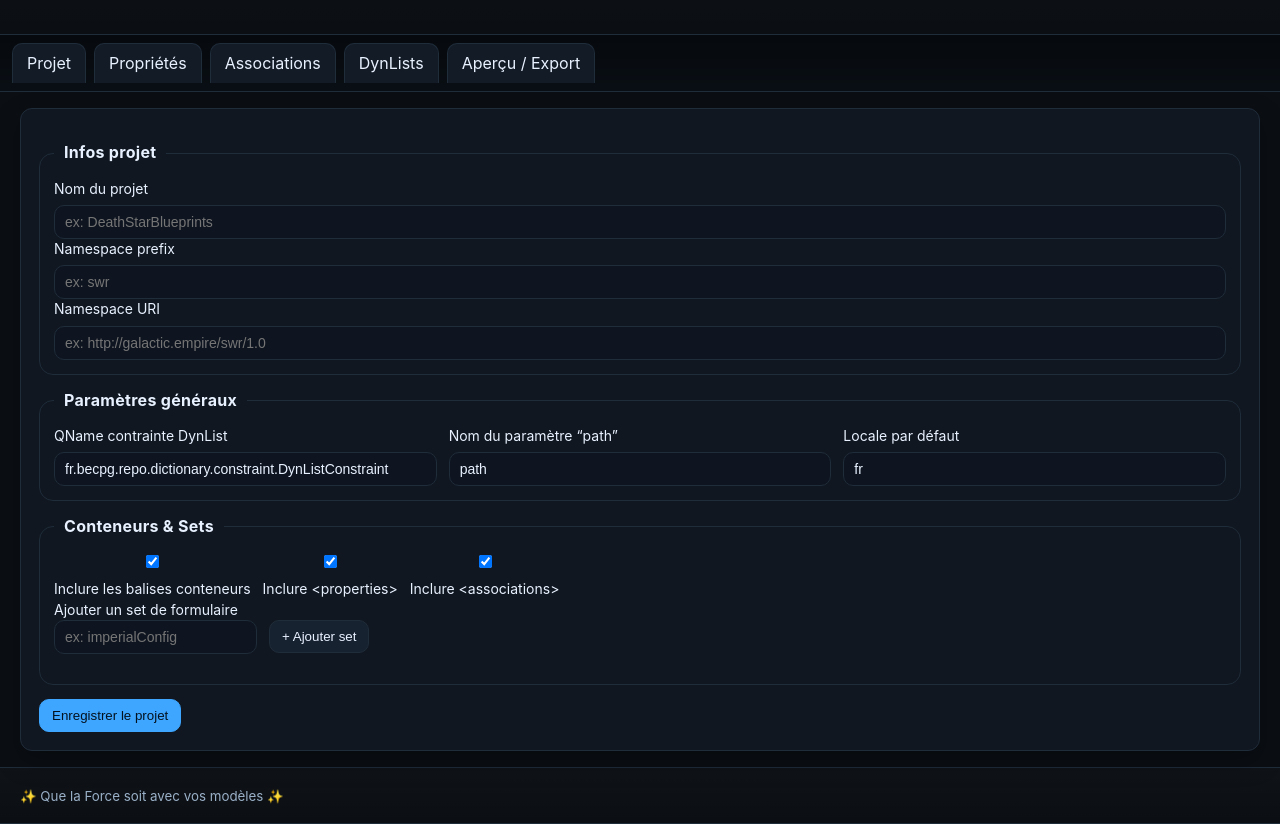
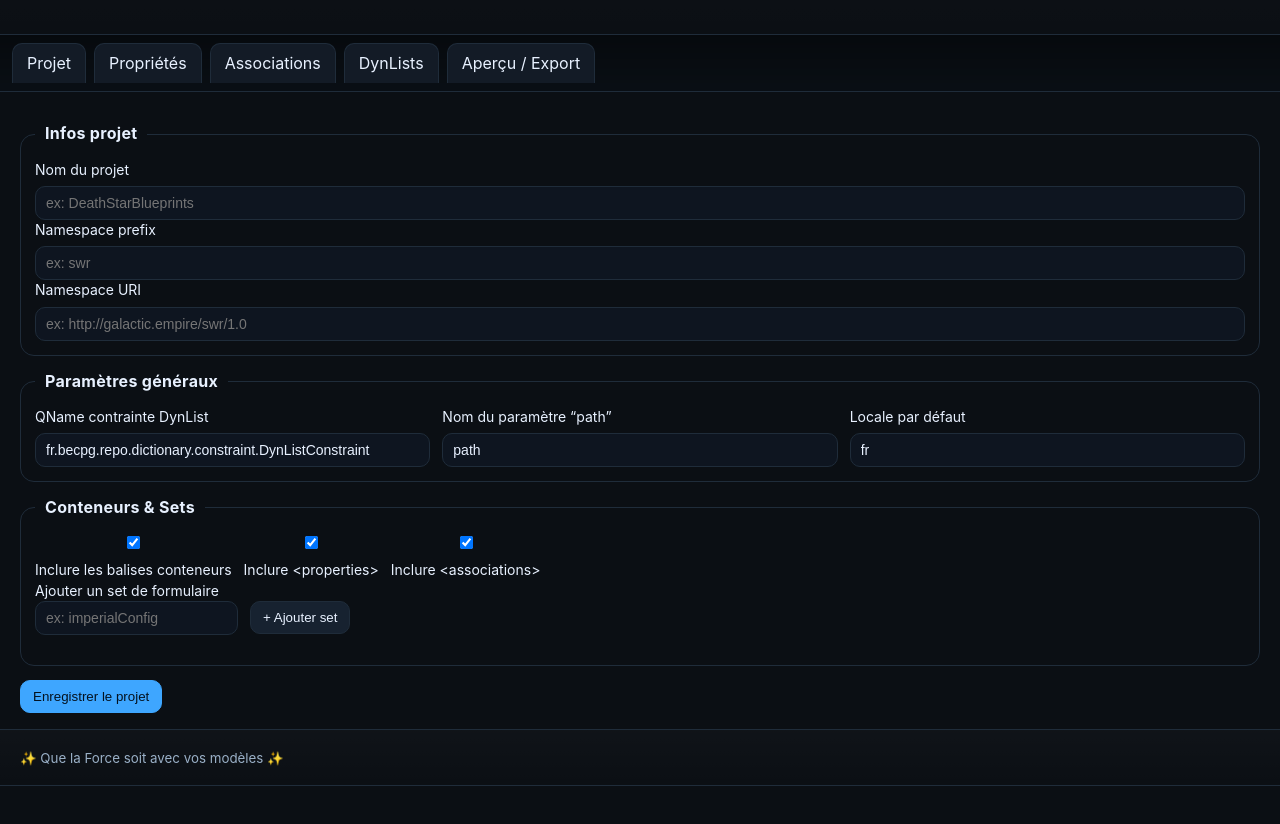
Before and after one commit to xirgonium-ebe/BeasyCPG, a plain HTML site: page index.html in a window 1280 px wide. Shown: the part 87-911 px from the top of the page. After the commit the page ends 873 px from the top, so only its background shows below. Drawn offline with nearby package versions, Linux system fonts and the light colour scheme.

Commit message:
Update styles.css

```diff
--- a/styles.css
+++ b/styles.css
@@ -83,14 +83,10 @@ small,.small-muted{ color:var(--muted); }
 
 /* Panneaux */
 main{ padding:16px 20px; }
-.panel{
-  display:none; background:var(--panel); border:1px solid var(--border);
-  border-radius:var(--radius); padding:18px; box-shadow:var(--shadow);
-  position:relative; z-index:1;
-}
-
-/* Affichage via :target (fallback sans JS) */
-.panel:target{ display:block; }
+/* Panneaux (onglets) */
+.panel { display: none; }
+.panel:target { display: block; }
+/* plus de .panel.active et pas de règle :has() ici */
 
 /* Si le navigateur supporte :has(), on affiche "Projet" par défaut quand aucun hash */
 @supports(selector(:has(*))){
```
